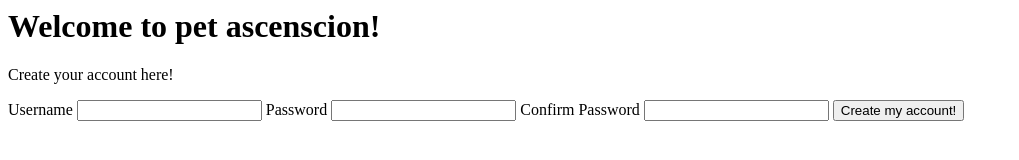
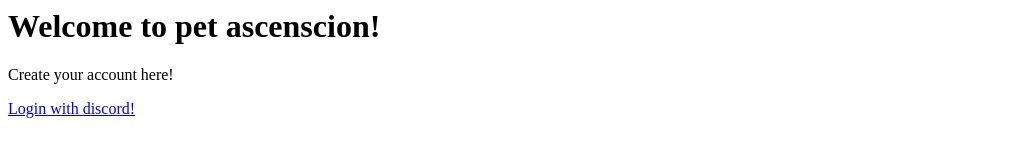
Before and after one commit to Sneakynarnar/Pet-Ascension, a website: page client-side/index.html in a window 1280 px wide. Shown: the whole page, without its empty margins (0-1019 px from the left). Drawn offline with Linux system fonts and the light colour scheme.

Commit message:
adding OAuth2

```diff
--- a/client-side/index.html
+++ b/client-side/index.html
@@ -13,18 +13,7 @@
 
   <p>Create your account here!</p>
 
-  <label for="username">Username</label>
-  <input id="username" name="Username" type="text" minlength="2", maxlength="16">
-  <label for="password">Password</label>
-  <input id="password" name="Password" type="password" minlength="2", maxlength="16">
-  <label for="confirm">Confirm Password</label>
-  <input id="confirm" name="petname" type="password" minlength="2", maxlength="16">
-
-<input id="createaccount", value="Create my account!", type="submit">
-
-<p id="statusText"></p>
-
-
+  <a href="https://discord.com/api/oauth2/authorize?client_id=1081759068500283522&redirect_uri=http%3A%2F%2Flocalhost%3A8080%2Fauth&response_type=token&scope=identify">Login with discord!</a>
 
 
 </body>
```
Also changed, not shown: client-side/pets/index.mjs (+7 -0 lines), server-side/app.mjs (+6 -3 lines), client-side/petsvgs/three_rect.svg (added).
